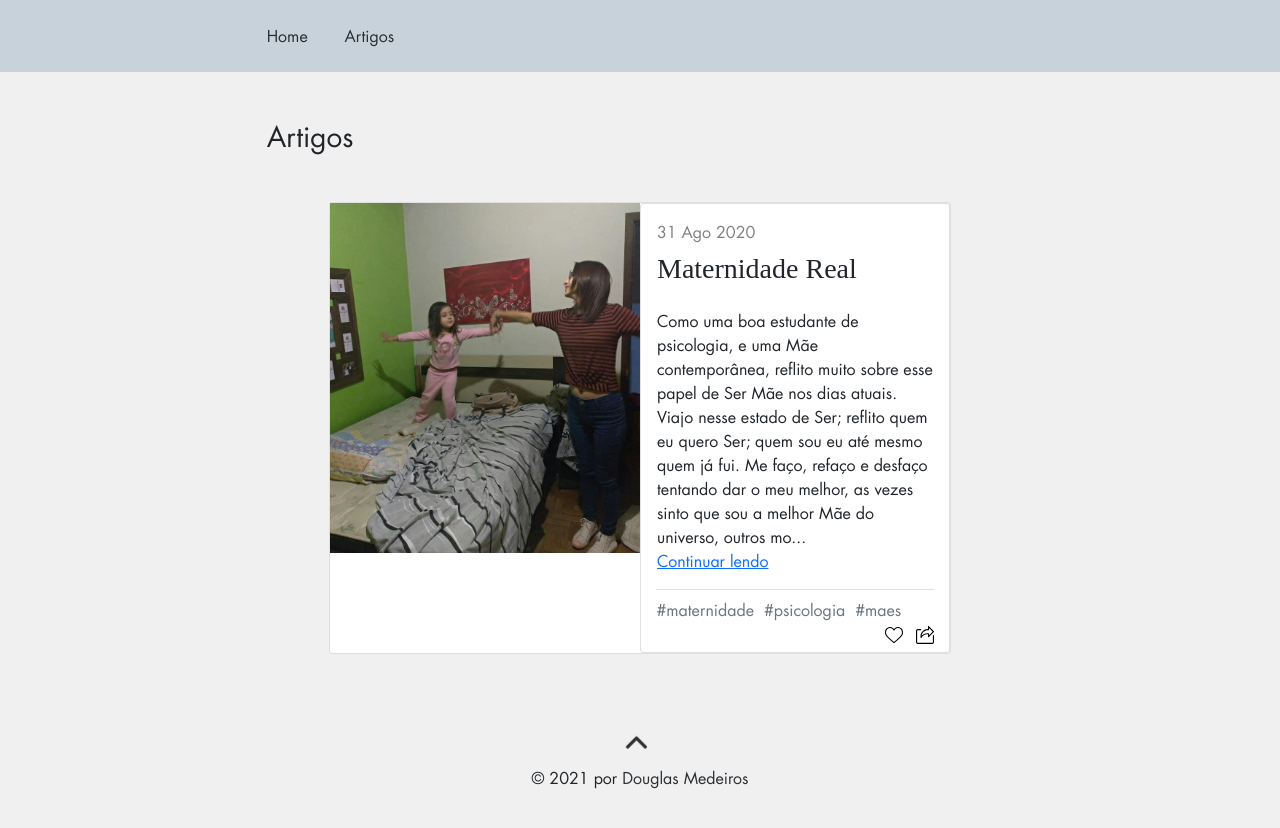
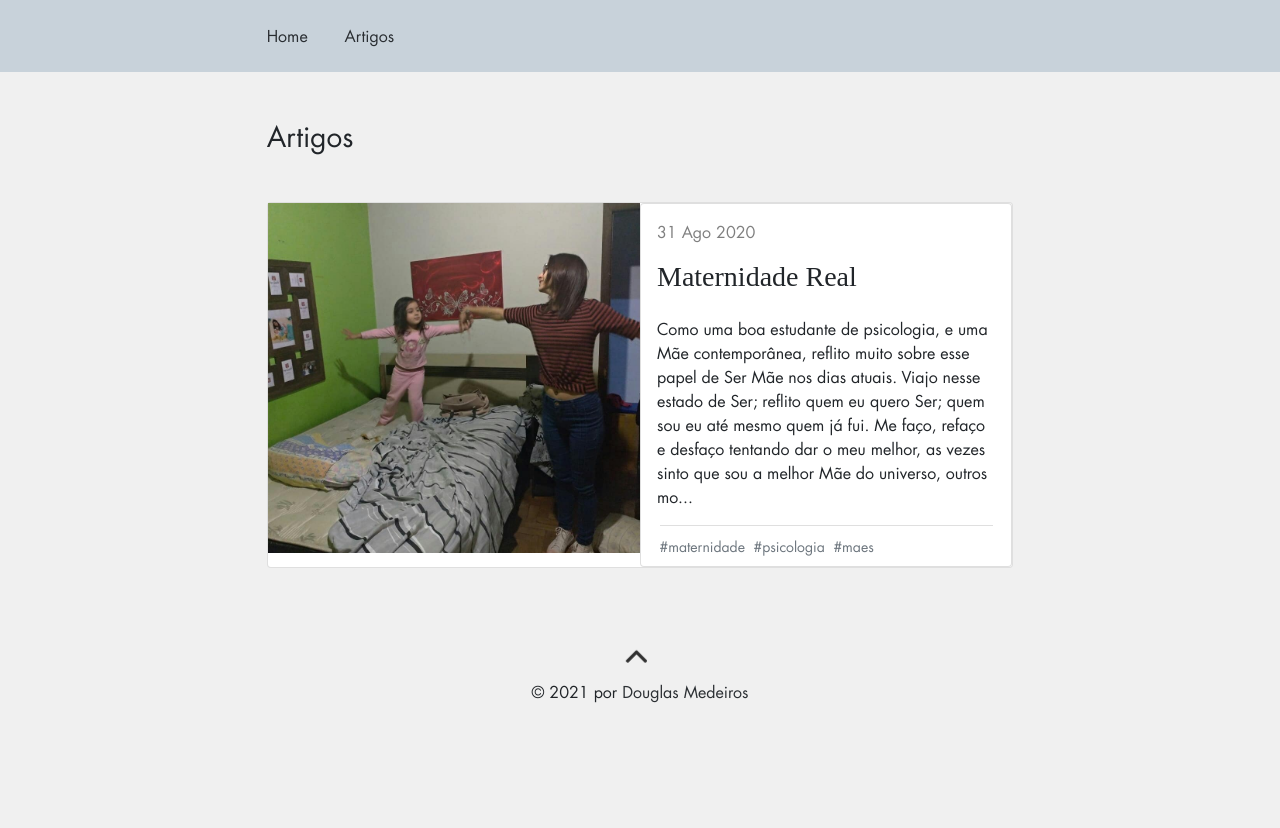
Before and after one commit to dumptecnologia/isiscouto.com.br, a Jekyll site: the page built from artigos.html, in a window 1280 px wide. Shown: the top 828 px of the page. Built offline with Jekyll 4.4.1, drawn with Linux system fonts in a browser that asks for light colours; some web fonts are replaced.

Commit message:
Finalização da pagina que lista artigos

```diff
--- a/_includes/footer.html
+++ b/_includes/footer.html
@@ -1,7 +1,7 @@
 <div class="container-limit">
     <div class="m-auto row justify-content-center mt-5">
         <a class="icon-revert link-hover" href="#" data-bs-spy="scroll" data-bs-target="#">
-            <img src="{{ site.icon_path }}up-arrow.svg" width="30" height="30" alt="Seta" title="Voltar ao inicio">
+            <img src="{{ site.icon_path }}up-arrow.svg" width="30" height="30" alt="Seta" title="Voltar ao topo!">
         </a>
     </div>
     <div class="row justify-content-center mb-2 text-center">
--- a/artigos.html
+++ b/artigos.html
@@ -8,7 +8,7 @@ title: Artigos
 <div class="container-limit">
     {% for post in site.posts %}
     <div class="row justify-content-center">
-        <div class="col-md-12 col-lg-10">
+        <div class="col-md-12 col-xxl-10">
             <div class="card flex-md-row mb-4 box-shadow h-md-250">
                 <div class="col-md-6 bg-aluminio image-articles"
                      style="background-image: url('{{ site.post_path  }}{{ post.image }}')"
@@ -19,7 +19,7 @@ title: Artigos
                 </div>
                 <div class="card col-md-6">
                     <div class="card-body">
-                        <div class="d-inline-block mb-2 text-black-50">
+                        <div class="d-inline-block mb-3 text-black-50 fs-7">
                             {% assign m = post.date | date: "%-m" %}
                             {{ post.date | date: "%-d" }}
                             {% case m %}
@@ -38,26 +38,28 @@ title: Artigos
                             {% endcase %}
                             {{ post.date | date: "%Y" }}
                         </div>
-                        <h5 class="card-title font-3 fs-3">
-                            <a class="text-dark text-decoration-none" href="{{ post.url }}">{{ post.title }}</a>
-                        </h5>
-                        <p class="card-text font-1 mt-4">
-                            {{ post.introducao | strip_html | strip_newlines | truncate: 325 }}
-                            <br>
-                            <a href="{{ post.url }}" title="{{ post.title }}">Continuar lendo</a></p>
+                        <a class="text-dark text-decoration-none link-hover-froly" href="{{ post.url }}" title="Continuar lendo, {{ post.title }}">
+                            <h5 class="card-title font-3 fs-3">
+                                {{ post.title }}
+                            </h5>
+                            <p class="card-text font-1 mt-4">
+                                {{ post.introducao | strip_html | strip_newlines | truncate: 325 }}
+                                <br>
+                            </p>
+                        </a>
                     </div>
                     <div class="card-footer bg-white text-start px-0 m-auto" style="width: 90%;">
-                        <small class="text-muted font-1 fs-6">
+                        <small class="text-muted font-1 fs-7">
                             {% for tag in post.tags %}
                             #{{ tag }}&nbsp;
                             {% endfor %}
                         </small>
-                        <small class="text-muted text-end float-end">
-                            <img src="{{ site.icon_path }}heart.svg" width="18" height="18" alt="Curtir icone"
-                                 title="Curtir!">&nbsp;&nbsp;
-                            <img src="{{ site.icon_path }}share.svg" width="18" height="18" alt="Compartilhar icone"
-                                 title="Compartilhar!">
-                        </small>
+<!--                        <small class="text-muted text-end float-end">-->
+<!--                            <img src="{{ site.icon_path }}heart.svg" width="18" height="18" alt="Curtir icone"-->
+<!--                                 title="Curtir!">&nbsp;&nbsp;-->
+<!--                            <img src="{{ site.icon_path }}share.svg" width="18" height="18" alt="Compartilhar icone"-->
+<!--                                 title="Compartilhar!">-->
+<!--                        </small>-->
                     </div>
                 </div>
             </div>
--- a/assets/css/default.scss
+++ b/assets/css/default.scss
@@ -56,6 +56,38 @@ body {
 
 .bg-froly {
   background-color: var(--dt-froly);
+}
+
+.link-hover-froly:hover {
+  color: var(--dt-froly) !important;
+}
+
+.link-hover-aluminio:hover {
+  color: var(--dt-aluminio) !important;
+}
+
+.link-hover-ligacao-dagua:hover {
+  color: var(--dt-ligacao-dagua) !important;
+}
+
+.link-hover-carissma:hover {
+  color: var(--dt-carissma) !important;
+}
+
+.color-froly {
+  color: var(--dt-froly);
+}
+
+.color-aluminio {
+  color: var(--dt-aluminio);
+}
+
+.color-ligacao-dagua {
+  color: var(--dt-ligacao-dagua);
+}
+
+.color-carissma {
+  color: var(--dt-carissma);
 }
 
 .font-1 {
@@ -170,7 +202,7 @@ nav.nav-vertical > .nav-link:hover {
   height: 350px;
 }
 
-.video-bg{
+.video-bg {
   background-repeat: no-repeat;
   background-position: center;
   background-size: cover;
```
